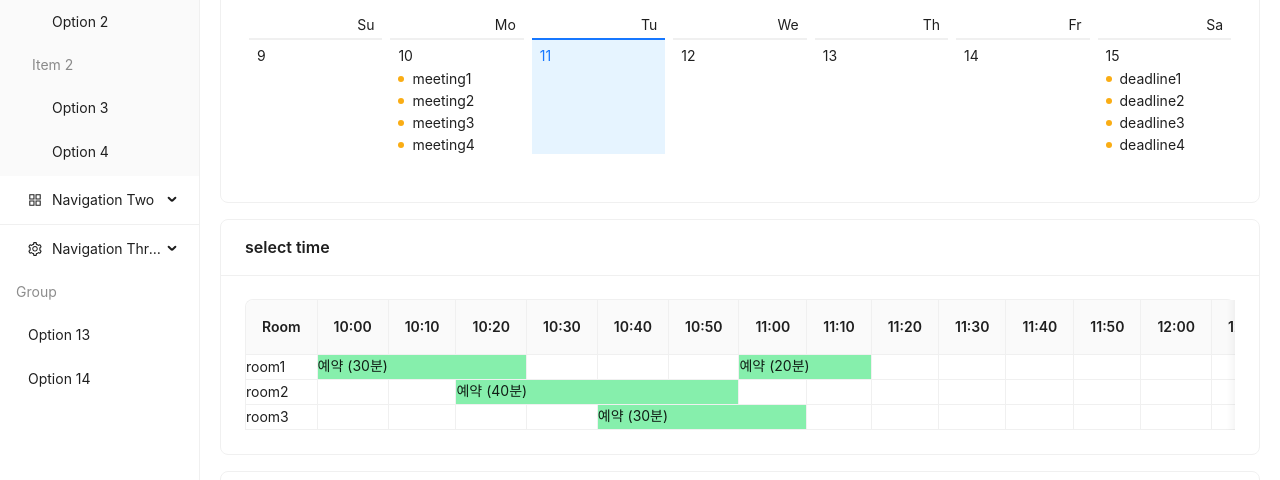
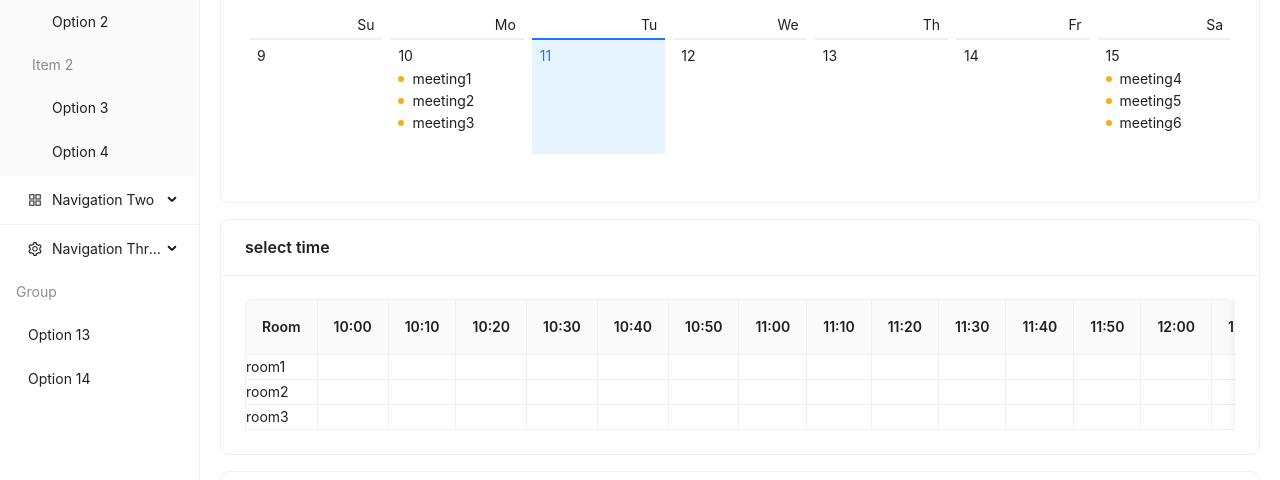
Before and after one commit to peterjr123/meeting-room, a Next.js app: page /dashboard in a window 1280 px wide. Shown: the part 196-676 px from the top of the page. Built offline with nearby package versions, Linux system fonts and the light colour scheme.

Commit message:
reserved data

```diff
--- a/app/dashboard/calendar/customCalendar.tsx
+++ b/app/dashboard/calendar/customCalendar.tsx
@@ -4,43 +4,13 @@ import type { BadgeProps, CalendarMode } from 'antd';
 import { Badge } from 'antd';
 import CustomCalendarHeader from "./customCalendarHeader";
 import { useState } from "react";
-
-const notifications = [
-    { date: "2025-02-25", text: "reserved" },
-    { date: "2025-02-10", text: "meeting1" },
-    { date: "2025-02-10", text: "meeting2" },
-    { date: "2025-02-10", text: "meeting3" },
-    { date: "2025-02-10", text: "meeting4" },
-    { date: "2025-02-10", text: "meeting5" },
-    { date: "2025-02-10", text: "meeting6" },
-    { date: "2025-02-15", text: "deadline1" },
-    { date: "2025-02-15", text: "deadline2" },
-    { date: "2025-02-15", text: "deadline3" },
-    { date: "2025-02-15", text: "deadline4" },
-    { date: "2025-02-15", text: "deadline5" },
-    { date: "2025-02-15", text: "deadline6" },
-    { date: "2025-02-15", text: "deadline7" },
-    { date: "2025-02-15", text: "deadline8" },
-
-  ];
-
-  const getListData = (value: Dayjs) => {
-    // 현재 날짜를 YYYY-MM-DD 형식의 문자열로 변환
-    const dateString = value.format("YYYY-MM-DD");
-
-    // 해당 날짜와 일치하는 데이터를 필터링하여 리스트 구성
-    const listData = notifications
-      .filter((item) => item.date === dateString)
-      .map((item) => ({
-        type: 'warning', // 기본 타입을 warning으로 설정
-        content: item.text,
-      }));
-
-    return listData;
-  };
+import { CalendarNotificationData } from "@/app/lib/data/reservationData";
 
 
-export default function Reservation() {
+
+
+export default function Reservation({reservedData, onChangeDate}
+    : {reservedData: CalendarNotificationData[], onChangeDate: (date: Dayjs) => void}) {
     const [displayMode, setDisplayMode] = useState<string>("week");
     const [selectedDate, setSelectedDate] = useState<Dayjs>();
 
@@ -56,7 +26,22 @@ export default function Reservation() {
     }
     const onChangeSelectedDate = (date: Dayjs) => {
         setSelectedDate(date);
+        onChangeDate(date);
     }
+    const getListData = (value: Dayjs) => {
+        // 현재 날짜를 YYYY-MM-DD 형식의 문자열로 변환
+        const dateString = value.format("YYYY-MM-DD");
+
+        // 해당 날짜와 일치하는 데이터를 필터링하여 리스트 구성
+        const listData = reservedData
+          .filter((item) => item.date === dateString)
+          .map((item) => ({
+            type: 'warning', // 기본 타입을 warning으로 설정
+            content: item.text,
+          }));
+
+        return listData;
+      };
 
     const fullCellRender: CalendarProps<Dayjs>['fullCellRender'] = (current, info) => {
         const listData = getListData(current);
--- a/app/dashboard/reservation.tsx
+++ b/app/dashboard/reservation.tsx
@@ -2,11 +2,14 @@
 
 import { Calendar, CalendarProps, Card, Divider, Flex, Table, TableProps } from "antd";
 import CustomTable from './table/customTable'
-import { Dayjs } from "dayjs";
+import dayjs, { Dayjs } from "dayjs";
 import CustomCalendar from "./calendar/customCalendar"
 import ReservationInfoForm from "./table/reservationInfoForm";
-import { useState } from "react";
+import { useEffect, useMemo, useState } from "react";
+import { testData as fetchedReservationData, ReservationData as FetchedReservationData, ReservedData } from "../lib/data/reservationData";
+import { CalendarNotificationData, TableReservationData } from "../lib/data/reservationData";
 
+// 사용자가 등록할 reservation 정보 type
 export type ReservationInfo = {
     startTime: string,
     endTime: string,
@@ -19,18 +22,28 @@ const initialValue: ReservationInfo = {
 }
 
 export default function Reservation() {
+    const [selectedDate, setSelectedDate] = useState<Dayjs>(dayjs());
     const [reservationInfo, setReservationInfo] = useState(initialValue);
+    // set db fetched data to state (just for initial rendering)
+    const [calendarNotificationData, setCalendarNotificationData]
+        = useState<CalendarNotificationData[]>(calendarDataAdaptor(fetchedReservationData));
+
+    const tableData: TableReservationData[] = useMemo(() => {
+        return tableDataAdaptor(fetchedReservationData, selectedDate);
+    }, [selectedDate])
+
+    function onChangeDate (selectedDate: Dayjs) {
+        setSelectedDate(selectedDate);
+    }
 
     return (
         <Flex className="h-full bg-white p-5" vertical gap='middle' >
             <Card title="select date">
-                <CustomCalendar></CustomCalendar>
-                {/* <TestCalendar></TestCalendar> */}
+                <CustomCalendar reservedData={calendarNotificationData} onChangeDate={onChangeDate}></CustomCalendar>
             </Card>
             <Card title="select time">
-                <CustomTable setReservationInfo={setReservationInfo}></CustomTable>
+                <CustomTable setReservationInfo={setReservationInfo} reservedData={tableData}></CustomTable>
             </Card>
-            {/* <Table<dataType> pagination={{pageSize: 64}} className="h-full" columns={convertedColums} dataSource={dataSource} bordered/> */}
 
             <Card title="check information details">
                 <ReservationInfoForm formValues={reservationInfo}></ReservationInfoForm>
@@ -38,3 +51,40 @@ export default function Reservation() {
         </Flex>
     );
 }
+
+// utility functions below
+const calendarDataAdaptor = (fetchedData: FetchedReservationData[]): CalendarNotificationData[] => {
+    return fetchedData.map((data) => {
+        return {
+            id: data.id,
+            date: data.date,
+            text: data.text,
+        }
+    })
+}
+const tableDataAdaptor = (fetchedData: FetchedReservationData[], selectedDate: Dayjs): TableReservationData[] => {
+    return fetchedData
+        .filter((data) => {
+            return data.date === selectedDate.format("YYYY-MM-DD");
+        })
+        .map((data) => {
+            return {
+                id: data.id,
+                room: data.room,
+                start: data.startTime,
+                duration: converToDuration(data.startTime, data.endTime),
+            }
+        })
+}
+
+const converToDuration = (startTime: string, endTime: string) => {
+    const parseTime = (time: string): number => {
+        const [hours, minutes] = time.split(":").map(Number);
+        return hours * 60 + minutes; // 총 분(minute)으로 변환
+    };
+
+    const minutes1 = parseTime(startTime);
+    const minutes2 = parseTime(endTime);
+
+    return minutes2 - minutes1;
+}
--- a/app/dashboard/table/customTable.tsx
+++ b/app/dashboard/table/customTable.tsx
@@ -1,16 +1,10 @@
 import React, { useReducer, useState } from "react";
 import { Table } from "antd";
-import { convertToDatasource, getTableColumns } from "../../lib/data";
+import { convertToDatasource, getTableColumns } from "../../lib/data/tableData";
 import { compareTime } from "@/app/lib/utils";
 import { ReservationInfo } from "@/app/dashboard/reservation";
+import { TableReservationData } from "@/app/lib/data/reservationData";
 // 예약 데이터
-const reservations = [
-  { room: "room1", start: "10:00", duration: 30 }, // 10:00 ~ 10:30 (3열 병합)
-  { room: "room2", start: "10:20", duration: 40 }, // 10:20 ~ 11:00 (4열 병합)
-  { room: "room3", start: "10:40", duration: 30 }, // 10:40 ~ 11:10 (3열 병합, 11:00 이후는 표시되지 않음)
-  { room: "room1", start: "11:00", duration: 20 }, // 11:00 ~ 11:20 (2열 병합)
-];
-
 type SelectedCell = {
   time: string,
   room: string,
@@ -30,8 +24,9 @@ const initialCellStatus: CellStatus = {
     hoveringCell: {...initialValue},
 }
 
-export default function CustomTable({ setReservationInfo }:
-  {setReservationInfo: React.Dispatch<React.SetStateAction<ReservationInfo>>}
+export default function CustomTable({ setReservationInfo, reservedData }:
+  {setReservationInfo: React.Dispatch<React.SetStateAction<ReservationInfo>>,
+    reservedData: TableReservationData[] }
 ) {
   const [cellState, dispatch] = useReducer(cellStateReducer, initialCellStatus);
 
@@ -99,7 +94,7 @@ export default function CustomTable({ setReservationInfo }:
 
   return (
     <Table
-      dataSource={convertToDatasource(reservations)}
+      dataSource={convertToDatasource(reservedData)}
       columns={getTableColumns(CellComponent)}
       pagination={false}
       bordered
--- /dev/null
+++ b/app/lib/data/reservationData.ts
@@ -0,0 +1,39 @@
+export type ReservationData = {
+    id: number
+    date: string,
+    user: string,
+    text: string,
+    startTime: string,
+    endTime: string,
+    room: string,
+}
+
+// DB에서 Fetch한 Reservation 정보에 대한 type
+export type ReservedData = {
+    calendarNotificationData: CalendarNotificationData[]
+    tableData: TableReservationData[]
+}
+export type CalendarNotificationData = {
+    id: number,
+    date: string,
+    text: string,
+}
+export type TableReservationData = {
+    id: number,
+    room: string,
+    start: string,
+    duration: number,
+}
+
+
+const testData: ReservationData[] = [
+    { id: 1, date: "2025-02-25", user: "joon", text: "reserved", startTime: "10:00", endTime: "11:40", room: "room1"},
+    { id: 2, date: "2025-02-10", user: "joon", text: "meeting1", startTime: "10:00", endTime: "11:40", room: "room1"},
+    { id: 3, date: "2025-02-10", user: "joon", text: "meeting2", startTime: "10:00", endTime: "11:40", room: "room2"},
+    { id: 4, date: "2025-02-10", user: "joon", text: "meeting3", startTime: "10:00", endTime: "11:40", room: "room3"},
+    { id: 5, date: "2025-02-15", user: "joon", text: "meeting4", startTime: "10:00", endTime: "11:40", room: "room1"},
+    { id: 6, date: "2025-02-15", user: "joon", text: "meeting5", startTime: "11:50", endTime: "12:40", room: "room1"},
+    { id: 7, date: "2025-02-15", user: "joon", text: "meeting6", startTime: "13:00", endTime: "15:40", room: "room1"},
+  ];
+
+export {testData}
--- a/app/lib/data.tsx
+++ b/app/lib/data/tableData.tsx
@@ -1,5 +1,5 @@
 import { TableProps } from "antd";
-
+import { TableReservationData } from "./reservationData";
 // 시간표 데이터 (10분 단위, 10:00 ~ 11:00)
 const startHour = 10;
 const endHour = 18;
@@ -22,13 +22,8 @@ type TableRow = {
      | string // key나 room이 string이므로 필요함
 }
 
-type Reservation = {
-    room: string,
-    start: string,
-    duration: number
-}
 
-const convertToDatasource = (reservations: Reservation[]) => {
+const convertToDatasource = (reservations: TableReservationData[]) => {
     const data: TableRow[] = rooms.map((room) => {
         const row: TableRow = {
             'key': room,
```
